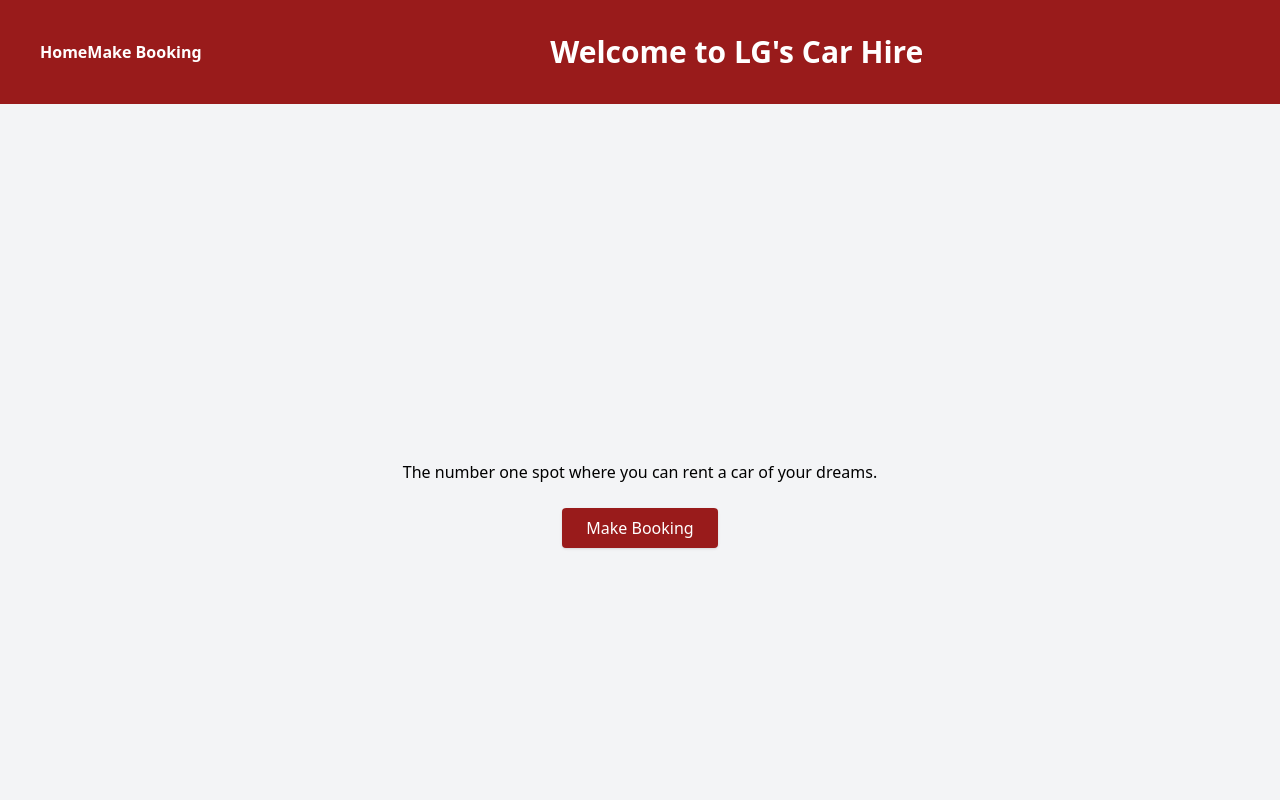
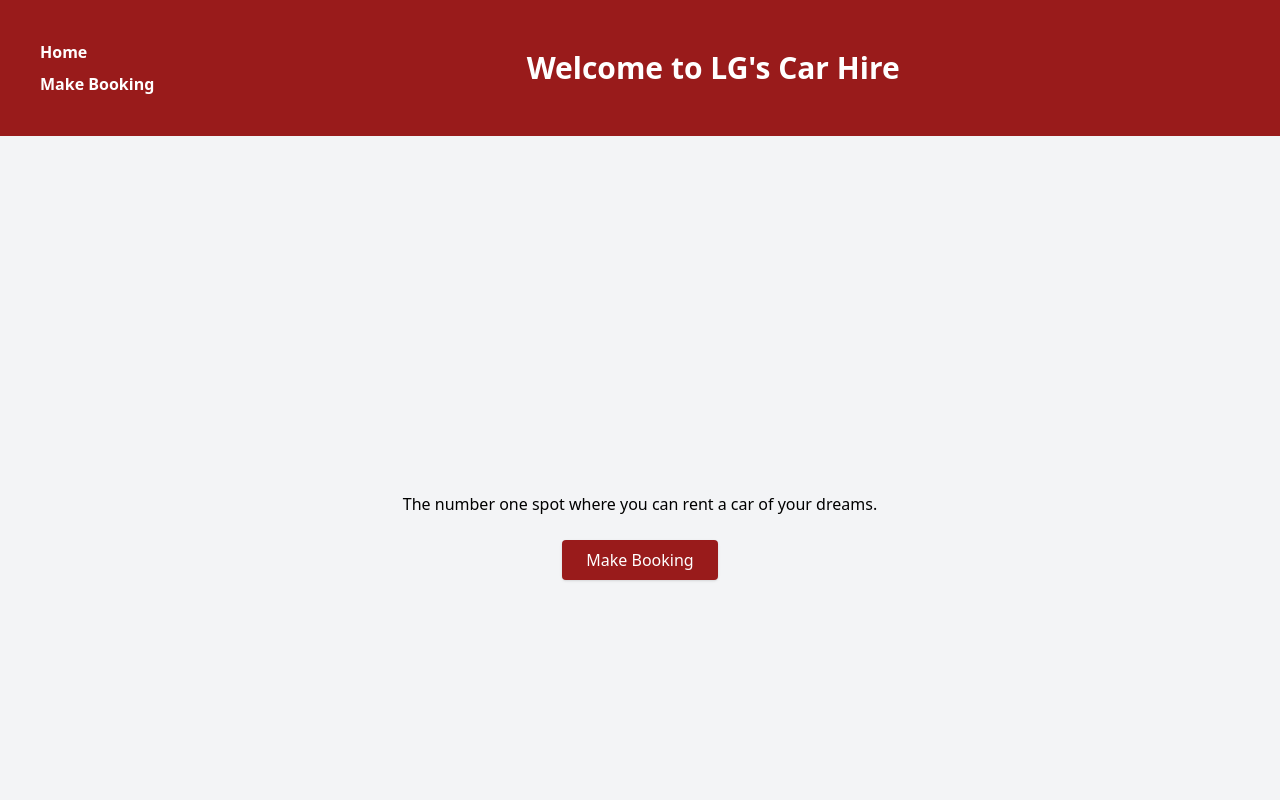
Before and after one commit to lisazumana03/lgs-car-hire-frontend, a React (Vite) app: page / in a window 1280 px wide. Shown: the top 800 px of the page. Built offline with nearby package versions, Linux system fonts and the light colour scheme.

Commit message:
file incoming

```diff
--- a/src/pages/Common/Navigation.jsx
+++ b/src/pages/Common/Navigation.jsx
@@ -4,7 +4,7 @@ import { Link } from "react-router-dom";
 function Navigation() {
   return (
     <div className="flex">
-        <nav className="text-white p-4">
+      <nav className="flex flex-col text-white p-4 space-y-2">
         <Link to="/" className="text-white-700 hover:text-blue-600">
           Home
         </Link>
```
Lines whose indentation alone changed are shown as unchanged.
